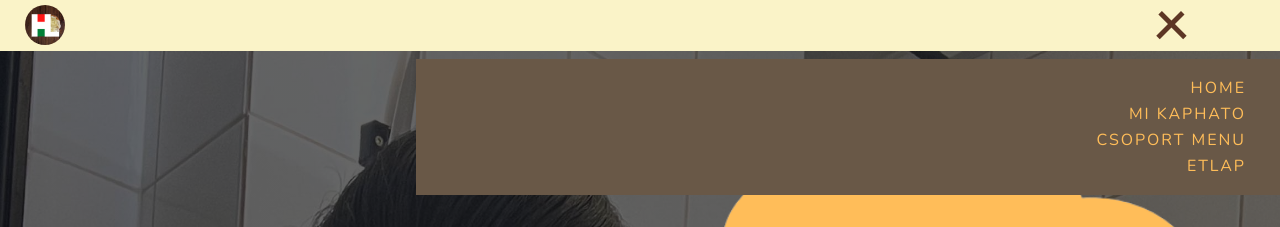
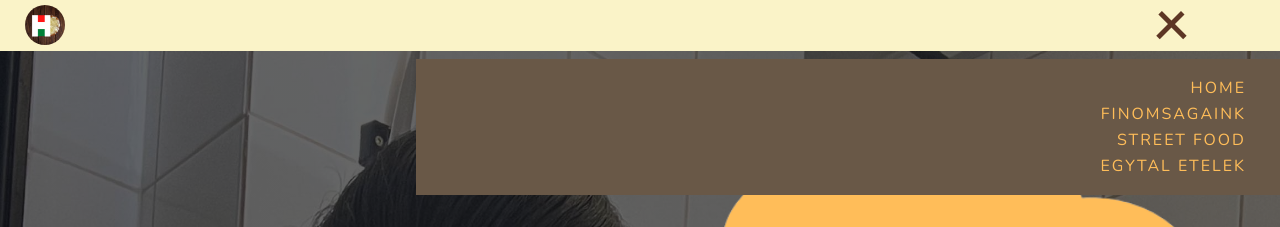
Before and after one commit to azotamiota/hungarian-langos, a React (Create React App) app: page / in a window 1280 px wide. Both pictures are taken after a click on the element 1217 px from the left and 28 px from the top of the page. Shown: the top 227 px of the page. Built offline with nearby package versions, Linux system fonts and the light colour scheme.

Commit message:
update navbar

```diff
--- a/src/components/Navbar.jsx
+++ b/src/components/Navbar.jsx
@@ -1,5 +1,5 @@
 import React, { useReducer } from "react";
-import logo from '../images/logo_Cropped.png'
+import logo from '../images/H-langos.png'
 
 const initialState = {
   navbarVisibility: 'hide-section',
@@ -36,10 +36,10 @@ export default function Navbar() {
             <div className="bar3"></div>
         </div>
         <ul id="nav-links" className={state.navbarVisibility}>
-            <li><a href="#home" className="active">Home</a></li>
-            <li><a href="#services">Mi kaphato</a></li>
-            <li><a href="#portfolio">Csoport menu</a></li>
-            <li><a href="#testimonials">Etlap</a></li>
+            <li><a href='#hero' className="active">Home</a></li>
+            <li><a href="#food-groups">Finomsagaink</a></li>
+            <li><a href="#street-food">Street Food</a></li>
+            <li><a href="#bowls">Egytal etelek</a></li>
             {/* <li><a href="#products">Products</a></li> */}
         </ul>
     </div>
```
